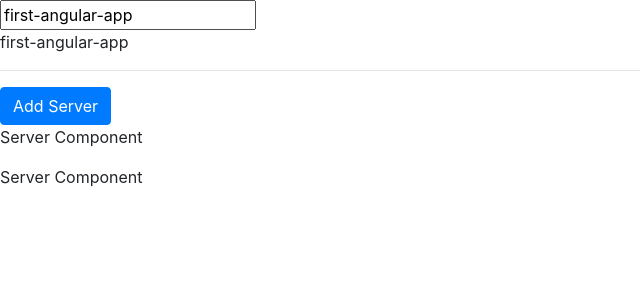
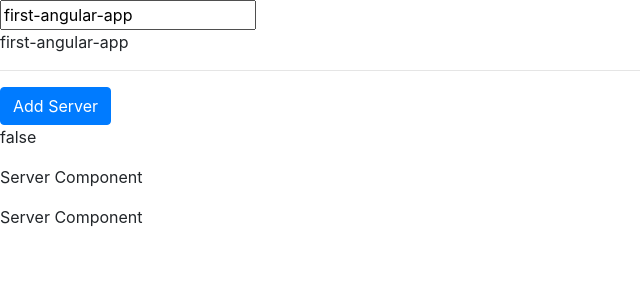
Before and after one commit to Priyanker/Angular-Learn, an Angular app in the folder Angular 8 (formerly Angular 2) - The Complete Guide/first-angular-app/: page / in a window 1280 px wide. Shown: the top 300 px of the page, without its empty margins (0-640 px from the left). Built offline with nearby package versions, Linux system fonts and the light colour scheme.

Commit message:
STRING INTERPOLATION

```diff
--- a/Angular 8 (formerly Angular 2) - The Complete Guide/first-angular-app/src/app/servers/servers.component.html
+++ b/Angular 8 (formerly Angular 2) - The Complete Guide/first-angular-app/src/app/servers/servers.component.html
@@ -1,3 +1,4 @@
 <button class="btn btn-primary" [disabled]="getDisabledStatus()">Add Server</button>
+<p>{{getDisabledStatus()}}</p>
 <app-server></app-server>
 <app-server></app-server>
```
